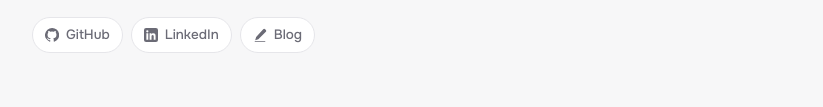
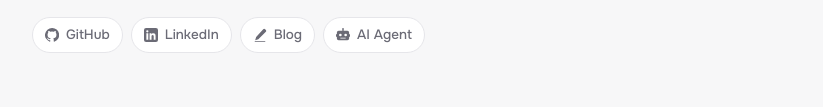
Before and after one commit to dan-burk/dan-burk.github.io, a plain HTML site: page index.html in a window 1280 px wide. Shown: the part 245-352 px from the top of the page, without its empty margins (228-1051 px from the left). Drawn offline with Linux system fonts and the light colour scheme.

Commit message:
Add AI Agent chip linking to Little Burky's site

```diff
--- a/index.html
+++ b/index.html
@@ -155,6 +155,7 @@ footer{padding-top:24px;border-top:1px solid var(--line);font-size:13px;color:va
       <a class="chip" href="https://github.com/dan-burk"><svg viewBox="0 0 16 16" aria-hidden="true"><path d="M8 0a8 8 0 0 0-2.53 15.59c.4.07.55-.17.55-.38v-1.33c-2.23.48-2.7-1.07-2.7-1.07-.36-.92-.89-1.17-.89-1.17-.73-.5.06-.49.06-.49.8.06 1.23.83 1.23.83.72 1.22 1.87.87 2.33.67.07-.52.28-.87.5-1.07-1.78-.2-3.65-.89-3.65-3.95 0-.87.31-1.59.82-2.15-.08-.2-.36-1.02.08-2.12 0 0 .67-.21 2.2.82a7.6 7.6 0 0 1 4 0c1.53-1.03 2.2-.82 2.2-.82.44 1.1.16 1.92.08 2.12.51.56.82 1.28.82 2.15 0 3.07-1.87 3.75-3.66 3.95.29.25.54.73.54 1.48v2.2c0 .21.15.46.55.38A8 8 0 0 0 8 0Z"/></svg>GitHub</a>
       <a class="chip" href="https://www.linkedin.com/in/daniel-burkhalter1/"><svg viewBox="0 0 16 16" aria-hidden="true"><path d="M13.6 0H2.4A2.4 2.4 0 0 0 0 2.4v11.2A2.4 2.4 0 0 0 2.4 16h11.2a2.4 2.4 0 0 0 2.4-2.4V2.4A2.4 2.4 0 0 0 13.6 0ZM4.9 13.3H2.7V6.1h2.2v7.2ZM3.8 5.1a1.3 1.3 0 1 1 0-2.6 1.3 1.3 0 0 1 0 2.6Zm9.5 8.2h-2.2V9.8c0-.8 0-1.9-1.2-1.9s-1.3.9-1.3 1.8v3.6H6.4V6.1h2.1v1h.03c.3-.56 1-1.15 2.1-1.15 2.2 0 2.6 1.45 2.6 3.35v4Z"/></svg>LinkedIn</a>
       <a class="chip" href="https://littleburky.wordpress.com/"><svg viewBox="0 0 16 16" aria-hidden="true"><path d="M11.7 1.3a1.5 1.5 0 0 1 2.1 0l.9.9a1.5 1.5 0 0 1 0 2.1L6.1 12.9 2.5 14l1.1-3.6 8.1-9.1ZM2 15h12v1H2z"/></svg>Blog</a>
+      <a class="chip" href="https://little-burky.github.io"><svg viewBox="0 0 16 16" aria-hidden="true"><path fill-rule="evenodd" d="M8 0a1 1 0 1 1 0 2 1 1 0 1 1 0-2ZM7.25 2h1.5v1h-1.5zM3 3h10a2 2 0 0 1 2 2v7a2 2 0 0 1-2 2H3a2 2 0 0 1-2-2V5a2 2 0 0 1 2-2Zm2 3.5a1.5 1.5 0 1 0 0 3 1.5 1.5 0 0 0 0-3Zm6 0a1.5 1.5 0 1 0 0 3 1.5 1.5 0 0 0 0-3ZM5 11h6v1H5zM0 7h1v3H0zm15 0h1v3h-1z"/></svg>AI Agent</a>
     </div>
   </header>
 
```
